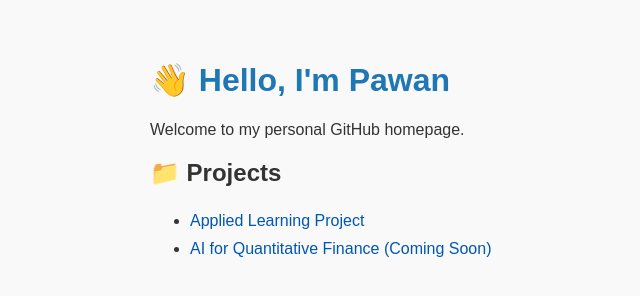
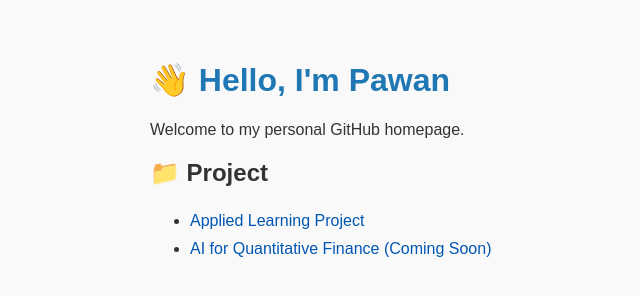
Before and after one commit to gadepaw/gadepaw.github.io, a plain HTML site: page index.html in a window 1280 px wide. Shown: the full height of the page, 90-730 px from the left. Drawn offline with Linux system fonts and the light colour scheme.

Commit message:
Update index.html

```diff
--- a/index.html
+++ b/index.html
@@ -21,7 +21,7 @@
   <h1>👋 Hello, I'm Pawan</h1>
   <p>Welcome to my personal GitHub homepage.</p>
 
-  <h2>📁 Projects</h2>
+  <h2>📁 Project</h2>
   <ul>
     <li><a href="https://gadepaw.github.io/appliedlearningproject">Applied Learning Project</a></li>
     <li><a href="https://gadepaw.github.io/AIforQF">AI for Quantitative Finance (Coming Soon)</a></li>
```
